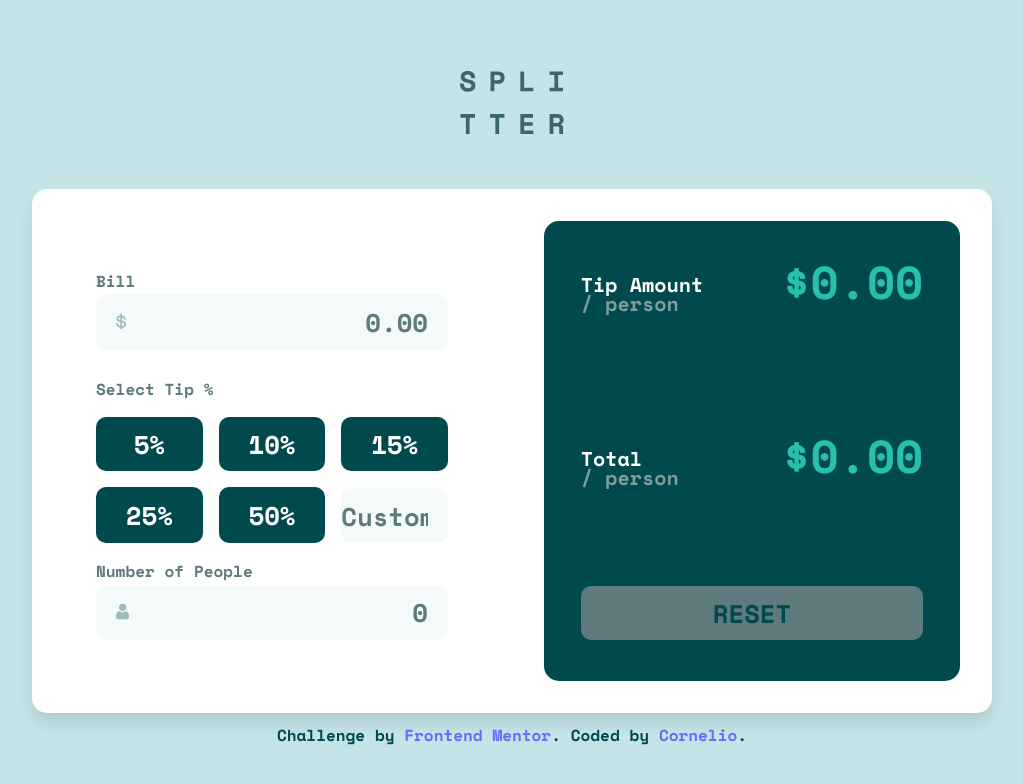
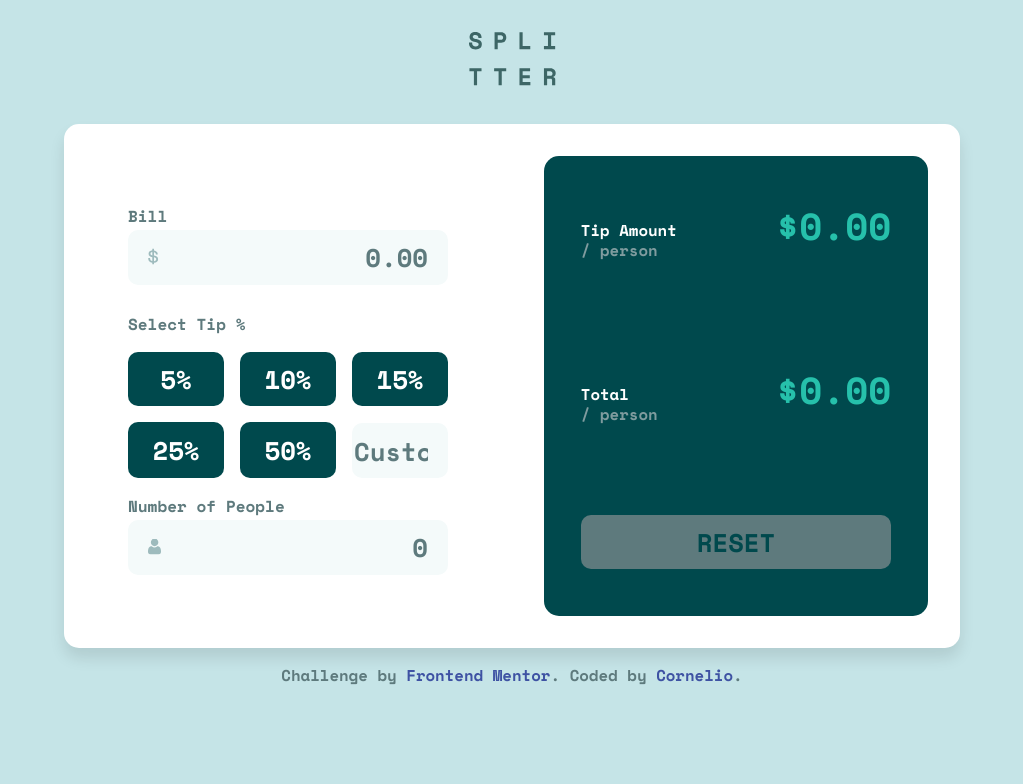
Before and after one commit to Cornelio-II/tip-calculator-app, a Vue app: page / in a window 1280 px wide. Shown: the top 784 px of the page, without its empty margins (128-1151 px from the left). Built offline with nearby package versions, Linux system fonts and the light colour scheme.

Commit message:
Resolve some issues about the design flow

```diff
--- a/src/App.vue
+++ b/src/App.vue
@@ -1,50 +1,12 @@
 <script>
-  import logoApp from './assets/images/logo.svg'
   import BillSplitterApp from './components/BillSplitter-app.vue';
   export default {
     components: {
       BillSplitterApp
     },
-    data(){
-      return{
-        logo: logoApp
-      }
-    }
-
-
   };
 </script>
 
 <template>
-  <img :src="logo" alt="billSplitterlogo.svg" class="logo">
-
-    <BillSplitterApp />
-
-
-
-  <div class="attribution">
-    Challenge by <a href="https://www.frontendmentor.io/challenges" target="_blank">Frontend Mentor</a>.
-    Coded by <a href="https://github.com/Timex29" target="_blank">Cornelio</a>.
-  </div>
+    <BillSplitterApp/>
 </template>
-
-<style scoped>
-.logo {
-  height: 7em;
-  padding: 1.5em;
-  will-change: filter;
-  transition: filter 300ms;
-  cursor: pointer;
-  margin-top: 15px;
-  margin-bottom: -20px;
-  margin-inline: auto;
-}
-.logo:hover {
-  filter: drop-shadow(0 0 2em var(--light-grayish-cyan));
-}
-.attribution {
-  margin: 10px auto;
-  color: var(--very-dark-cyan)
-}
-
-</style>
--- a/src/components/BillSplitter-app.vue
+++ b/src/components/BillSplitter-app.vue
@@ -13,7 +13,7 @@ export default {
   computed: {
     tipAmountPerPerson() {
       let tipAmount = 0;
-            let billAmount = parseFloat(this.bill) || 0.00;
+      let billAmount = parseFloat(this.bill) || 0.0;
       let peopleCount = parseFloat(this.people);
 
       let tipPercentage;
@@ -31,39 +31,39 @@ export default {
     },
     totalPerPerson() {
       let tipAmount = 0;
-            let billAmount = parseFloat(this.bill) || 0.00;
+      let billAmount = parseFloat(this.bill) || 0.0;
       let peopleCount = parseFloat(this.people);
-
 
       let tipPercentage;
       let totalTipAmount;
       if (this.isCustomTipActive && this.customTipValue > 0) {
         tipPercentage = this.customTipValue;
-            }
-            else {
+      } else {
         tipPercentage = this.selectedTip;
       }
       if (!isNaN(billAmount) && !isNaN(peopleCount)) {
         tipAmount = (billAmount * tipPercentage) / 100;
         totalTipAmount = billAmount + tipAmount;
         return (totalTipAmount / peopleCount).toFixed(2);
-            }
-            else {
+      } else {
         return "0.00";
       }
-
     },
     formattedTipAmountPerPerson() {
       // Ternary operator
       // return isNaN(this.tipAmountPerPerson) ? "0.00" : this.tipAmountPerPerson;
 
       // Same as above code
-            if (isNaN(this.tipAmountPerPerson) ) {
+      if (isNaN(this.tipAmountPerPerson)) {
         return "0.00";
-            } else if ((this.people === 0 || this.bill === 0) || (this.people < 0 || this.bill < 0)) {
+      } else if (
+        this.people === 0 ||
+        this.bill === 0 ||
+        this.people < 0 ||
+        this.bill < 0
+      ) {
         return "0.00";
-            }
-             else {
+      } else {
         return this.tipAmountPerPerson;
       }
     },
@@ -72,16 +72,22 @@ export default {
       // return isNaN(this.totalPerPerson) ? "0.00" : this.totalPerPerson;
       if (isNaN(this.totalPerPerson)) {
         return "0.00";
-            } else if ((this.people === 0 || this.bill === 0) || (this.people < 0 || this.bill < 0)){
+      } else if (
+        this.people === 0 ||
+        this.bill === 0 ||
+        this.people < 0 ||
+        this.bill < 0
+      ) {
         return "0.00";
-            }
-            else {
+      } else {
         return this.totalPerPerson;
       }
     },
     canReset() {
       // Ternary operator
-            return this.bill || this.people || this.selectedTip || this.customTipValue;
+      return (
+        this.bill || this.people || this.selectedTip || this.customTipValue
+      );
 
       //same as above code
       // if (this.bill || this.people || this.selectedTip || this.isCustomTipActive){
@@ -90,7 +96,6 @@ export default {
       //   return false;
       // }
     },
-
   },
   methods: {
     selectTip(tip) {
@@ -108,69 +113,110 @@ export default {
       this.customTipValue = null;
       this.people = null;
       this.isCustomTipActive = false;
-        }
-    }
-}
+    },
+  },
+};
 </script>
 
 <template>
-    <div class="container" aria-labelledby="main-div">
+  <main>
+    <article>
+      <header>
+        <img src="/src/assets/images/logo.svg" alt="billSplitterlogo.svg" />
+      </header>
+      <section>
+        <div class="container">
           <div class="input-section">
             <label for="bill">Bill</label>
-            <input id="bill" v-model.number="bill" placeholder="0.00">
-            <img class="icon" src="/src/assets/images/icon-dollar.svg" alt="Dollar Icon" />
+            <input id="bill" v-model.number="bill" placeholder="0.00" />
+            <img
+              class="icon"
+              src="/src/assets/images/icon-dollar.svg"
+              alt="Dollar Icon"
+            />
             <span v-if="bill === 0" class="error-message">Can't be zero</span>
-            <span v-else-if="bill < 0" class="error-message">Can't be negative</span>
+            <span v-else-if="bill < 0" class="error-message"
+              >Can't be negative</span
+            >
 
             <label for="selectTip">Select Tip %</label>
             <div class="tip-options">
-                <button id="selectTip" v-for="tip in tipOptions" :key="tip" @click="selectTip(tip)"
-                    :class="{ active: selectedTip === tip }">{{ tip }}%
+              <button
+                id="selectTip"
+                v-for="tip in tipOptions"
+                :key="tip"
+                @click="selectTip(tip)"
+                :class="{ active: selectedTip === tip }"
+              >
+                {{ tip }}%
               </button>
-                <input id="customTipValue" v-model.number="customTipValue" @input="onCustomTipInput"
-                    placeholder="Custom" />
+              <input
+                id="customTipValue"
+                v-model.number="customTipValue"
+                @input="onCustomTipInput"
+                placeholder="Custom"
+              />
             </div>
             <label for="people">Number of People</label>
-            <input id="people" v-model.number="people" placeholder="0">
-            <img class="icon" src="/src/assets/images/icon-person.svg" alt="Person Icon" />
+            <input id="people" v-model.number="people" placeholder="0" />
+            <img
+              class="icon"
+              src="/src/assets/images/icon-person.svg"
+              alt="Person Icon"
+            />
             <span v-if="people === 0" class="error-message">Can't be zero</span>
-            <span v-else-if="people < 0" class="error-message"> Can't be negative</span>
-
+            <span v-else-if="people < 0" class="error-message">
+              Can't be negative</span
+            >
           </div>
           <div class="output-section">
             <div class="output-group">
-                <p>Tip Amount</p>
+              <div class="label-name-output">
+                <p >Tip Amount</p>
                 <p class="label-person">/ person</p>
-                <span class="output-value">${{ formattedTipAmountPerPerson }}</span>
+              </div>
+              <span>${{ formattedTipAmountPerPerson }}</span>
+              <div class="label-name-output">
                 <p class="label-total">Total</p>
-                <p class="label-person"> / person</p>
-                <span class="output-value">${{ formattedTotalPerPerson }}</span>
-                <button class="reset-button" :disabled="!canReset" @click="reset">RESET</button>
+                <p class="label-person">/ person</p>
+              </div>
+              <span>${{ formattedTotalPerPerson }}</span>
+              <button class="reset-button" :disabled="!canReset" @click="reset">
+                RESET
+              </button>
             </div>
           </div>
         </div>
+      </section>
+      <footer>
+          <p>
+            Challenge by
+            <a href="https://www.frontendmentor.io/challenges" target="_blank"
+              >Frontend Mentor</a
+            >. Coded by
+            <a href="https://github.com/Timex29" target="_blank">Cornelio</a>.
+          </p>
+      </footer>
+    </article>
+  </main>
 </template>
 
 <style scoped>
 .container {
   display: flex;
-    margin-top: 50px;
+  margin-top: 2rem;
   justify-content: space-between;
   background-color: var(--white);
   border-radius: 15px;
   box-shadow: 0 10px 15px rgba(0, 0, 0, 0.1);
   overflow: hidden;
-    max-width: 75vw;
-    margin-left: auto;
-    margin-right: auto;
+  width: 70vw;
   place-items: center;
 }
-
 .output-section {
   background-color: var(--very-dark-cyan);
   color: var(--white);
 }
-
 .input-section,
 .output-section {
   border-radius: 15px;
@@ -180,13 +226,11 @@ export default {
   height: 460px;
   place-content: center;
 }
-
 .output-group {
   display: flex;
   flex-direction: column;
   padding: 0.3rem;
 }
-
 .tip-options {
   display: grid;
   grid-template-columns: repeat(3, 1fr);
@@ -195,7 +239,6 @@ export default {
   border-radius: 5px;
   transition: all 300ms ease-in-out;
 }
-
 .label-total {
   margin-top: 8rem;
 }
@@ -204,14 +247,17 @@ export default {
   margin-top: -1.2rem;
   color: var(--grayish-cyan);
 }
-
-.output-value {
+span {
   color: var(--strong-cyan);
-    font-size: 46px;
+  font-size: clamp(1.5rem, 1.1479rem + 1.5023vw, 2.5rem);
   margin-left: 100px;
   text-align: right;
   margin-top: -5rem;
   padding-left: 2rem;
+}
+.label-name-output{
+  font-size: clamp(0.875rem, 0.831rem + 0.1878vw, 1rem);
+  text-align: left;
 }
 
 .reset-button {
@@ -258,7 +304,6 @@ export default {
     width: 100%;
     transition: all 300ms ease-in-out;
   }
-
   .input-section {
     width: 100%;
     height: auto;
@@ -278,13 +323,8 @@ export default {
   input {
     font-size: 20px;
   }
-    input::placeholder{
+  input::placeholder {
     font-size: 1rem;
-    }
-
-    p {
-        font-size: 0.80rem;
-        margin-left: -0.6rem;
   }
 
   .error-message {
@@ -297,13 +337,7 @@ export default {
     margin-top: -10px;
   }
 
-    .output-value {
-        font-size: 24px;
-        margin: 1px;
-        margin-top: -3.2rem;
 }
-}
-
 @media (min-width: 360px) and (max-width: 440px) {
   .container {
     display: flex;
@@ -328,10 +362,7 @@ export default {
     grid-template-columns: repeat(2, 1fr);
   }
 
-    p {
-        font-size: 0.80rem;
-        margin-left: -0.6rem;
-    }
+
   input::placeholder {
     font-size: 1.2rem;
   }
@@ -345,11 +376,6 @@ export default {
     margin-top: -10px;
   }
 
-    .output-value {
-        font-size: 30px;
-        margin: 1px;
-        margin-top: -3.2rem;
-    }
 }
 @media (min-width: 441px) and (max-width: 599px) {
   .container {
@@ -374,12 +400,6 @@ export default {
     display: grid;
     grid-template-columns: repeat(2, 1fr);
   }
-
-    p {
-        font-size: 0.80rem;
-        margin-left: -0.6rem;
-    }
-
   .error-message {
     position: relative;
     font-size: 15px;
@@ -390,11 +410,6 @@ export default {
     margin-top: -10px;
   }
 
-    .output-value {
-        font-size: 30px;
-        margin: 1px;
-        margin-top: -3.2rem;
-    }
 }
 @media (min-width: 600px) and (max-width: 849px) {
   .container {
@@ -447,7 +462,6 @@ export default {
     display: grid;
     grid-template-columns: repeat(3, 1fr);
   }
-
   .label-person {
     margin-top: -10px;
   }
--- a/src/style.css
+++ b/src/style.css
@@ -10,58 +10,53 @@
   --very-light-graysh-cyan: hsl(189, 41%, 97%);
   --white: hsl(0, 0%, 100%);
 
-
+  --font-weight-regular: 400;
+  --font-weight-bold: 700;
 }
 #app{
-  max-width: 1440px;
+  max-width: 90rem;
   padding: 2rem;
   text-align: center;
   place-items: center;
   align-items: flex-start;
   margin-left: auto;
   margin-right: auto;
+
 }
 *,
 *::before,
 *::after {
   list-style-type: none;
   font-family: "Space Mono", monospace;
-  font-weight: 700;
+  font-weight: var(--font-weight-bold);
   box-sizing: inherit;
   transform: scale(1);
   transform-origin: 0 0;
 }
-*{
-  margin: 0;
-  padding: 0;
-}
-a {
-  color: #646cff;
-  text-decoration: none;
-}
-a:hover {
-  color: var(--very-dark-cyan);
-}
+
 html:focus-within {
     scroll-behavior: smooth;
 }
 
-html{
+body, html{
   box-sizing: border-box;
  -webkit-font-smoothing: antialiased;
  -moz-osx-font-smoothing: grayscale;
  -moz-text-size-adjust: none;
  -webkit-text-size-adjust: none;
+ font-synthesis: none;
+ text-rendering: optimizeSpeed;
+ text-size-adjust: none;
+ margin: 0;
+ padding: 0;
 }
 
 body {
   min-height: 100vh;
   min-height: 100dvh;
   line-height: 1.5;
+  font-weight: var(--font-weight-regular);
   background-color: var(--light-grayish-cyan);
-  font-synthesis: none;
-  text-rendering: optimizeSpeed;
-  text-size-adjust: none;
 }
 button {
   background-color: var(--very-dark-cyan);
@@ -85,11 +80,7 @@ label {
   display: flex;
   margin-top: 1rem;
 }
-p{
-  font-size: 20px;
-  margin: 0.5rem 0;
-  text-align: left;
-}
+
 input {
   width: 100%;
   height: 55px;
@@ -118,9 +109,15 @@ input::placeholder {
 }
 /* Make images easier to work with */
 img,
-picture {
-  max-width: 100%;
-  display: block;
+picture,
+video,
+iframe {
+  max-inline-size: 100%;
+  block-size: auto;
+  aspect-ratio: 2/1;
+  object-fit: cover;
+  object-position: top center;
+  zoom: 1;
 }
 /* Improve line wrapping */
 p,
@@ -128,13 +125,21 @@ input,
 span {
   text-wrap: pretty;
 }
-/* Anything that has been anchored to should have extra scroll margin */
-:target {
-  scroll-margin-block: 5ex;
+footer{
+  font-size: clamp(0.88rem, 0.83rem + 0.19vw, 1rem);
+  color: var(--dark-grayish-cyan);
+  font-weight: var(--font-weight-bold);
 }
-/*
-  Create a root stacking context
-*/
-#root, #__next {
-  isolation: isolate;
+footer a {
+  color: hsl(228, 45%, 44%);
+  text-decoration: none;
 }
+@media (hover: hover) {
+  a:hover {
+    transition: color 0.3s;
+    text-decoration: underline;
+    color: var(--very-dark-cyan);
+  }
+
+
+}
```
Lines whose indentation alone changed are shown as unchanged.
